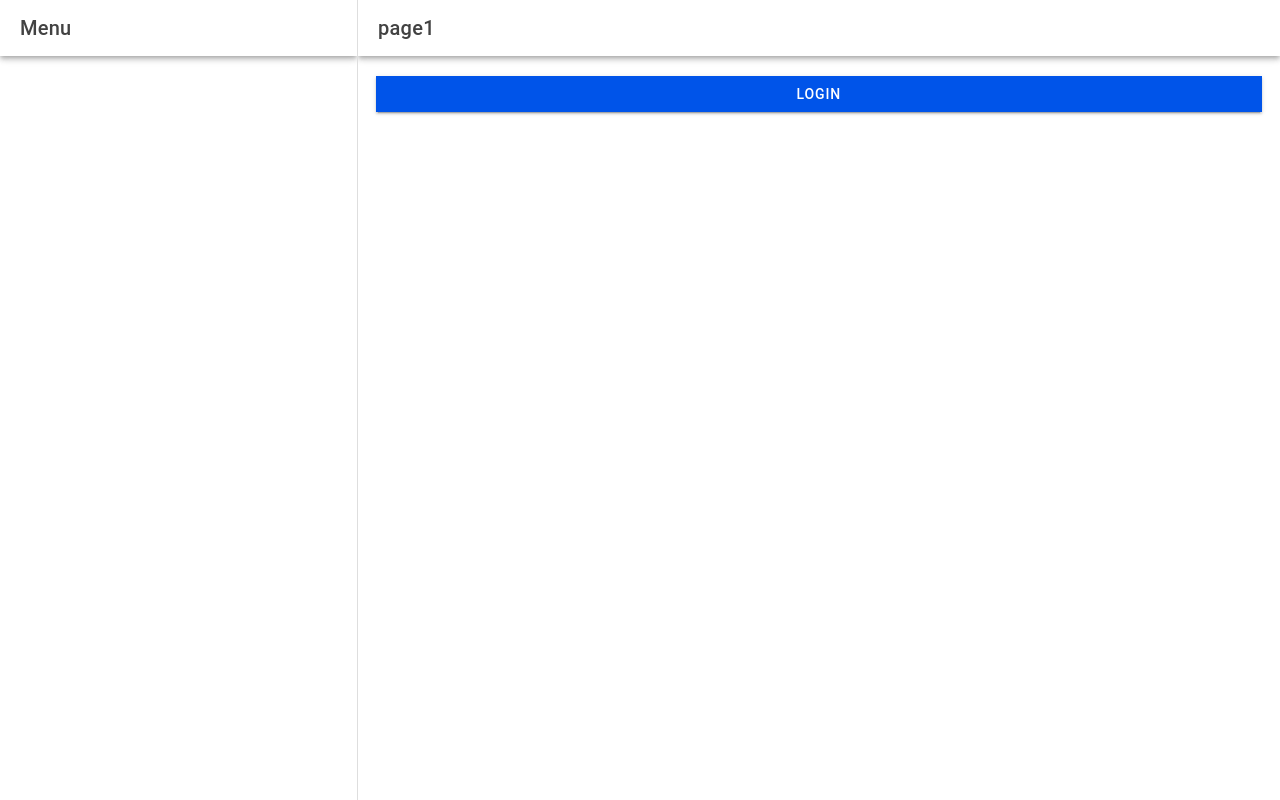
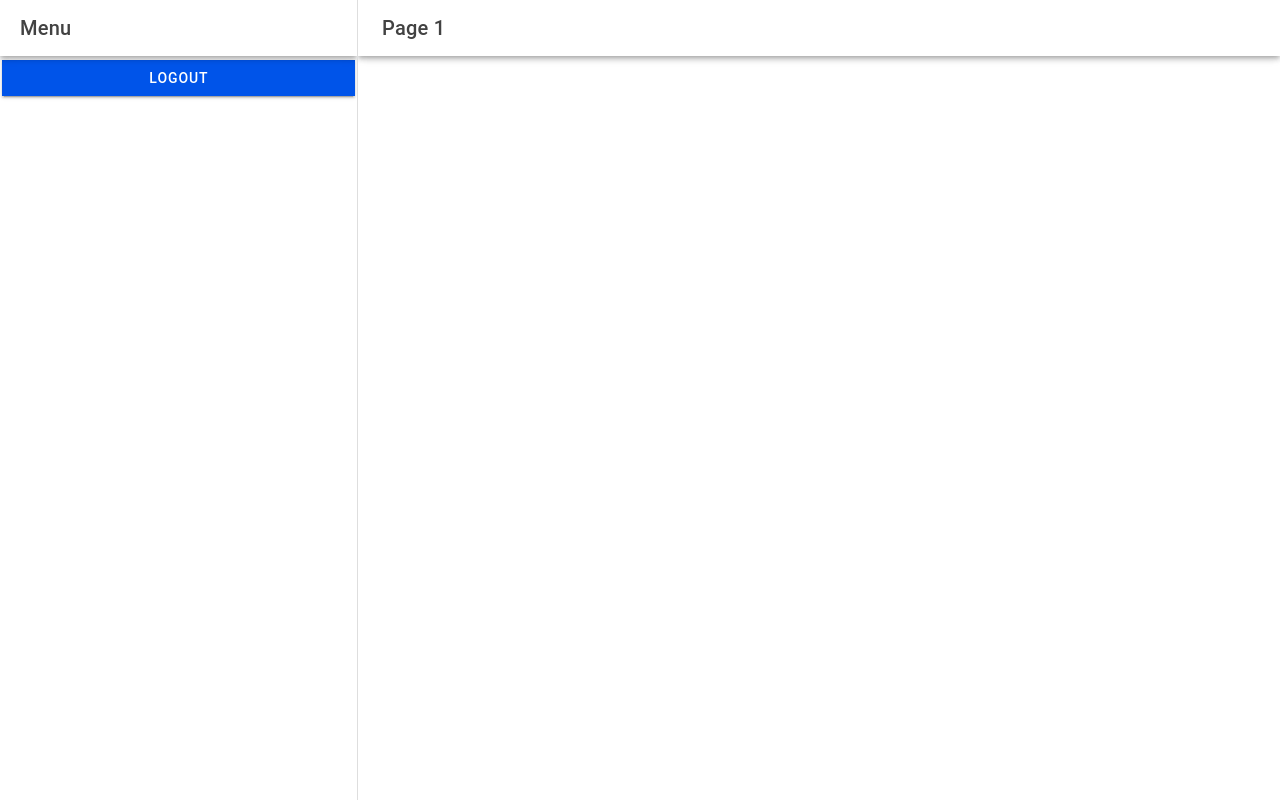
Before and after one commit to jasogclarife/IT35C-mobile, a React (Vite) app: page /app/Page1 in a window 1280 px wide. Built offline with nearby package versions, Linux system fonts and the light colour scheme.

Commit message:
added logout

```diff
--- a/src/pages/Menu.tsx
+++ b/src/pages/Menu.tsx
@@ -1,4 +1,4 @@
-import { IonContent, IonHeader, IonItem, IonMenu, IonPage, IonRouterOutlet, IonSplitPane, IonTitle, IonToolbar, IonIcon, IonMenuToggle } from '@ionic/react';
+import { IonContent, IonHeader, IonItem, IonMenu, IonPage, IonRouterOutlet, IonSplitPane, IonTitle, IonToolbar, IonIcon, IonMenuToggle, IonButton } from '@ionic/react';
 import Home from './Home';
 import { Redirect, Route } from 'react-router';
 import { homeOutline, informationOutline, settingsOutline } from 'ionicons/icons'
@@ -36,6 +36,11 @@ const Menu: React.FC =()=>{
                   </IonMenuToggle>
                 ))}
 
+     <IonButton routerLink="/" routerDirection="back" expand="full">
+                            Logout
+
+                        </IonButton>
+
               </IonContent>
 
            </IonMenu>
--- a/src/pages/page1.tsx
+++ b/src/pages/page1.tsx
@@ -1,28 +1,20 @@
-import { IonButton, IonContent, IonHeader, IonPage, IonTitle,IonToolbar, useIonRouter } from "@ionic/react";
+import { IonButtons, IonHeader, IonMenuButton, IonPage, IonTitle, IonToolbar }from'@ionic/react';
 
-const page1: React.FC =() =>{
-  const navigation = useIonRouter();
+const Page1: React.FC =()=>{
+  return(
+    <IonPage>
+        <IonHeader>
+          <IonToolbar>
 
-  const doLogin = () => {
-    navigation.push('/app', 'forward', 'replace');
-  }
+              <IonButtons slot="start">
+                <IonMenuButton></IonMenuButton>
+              </IonButtons>
 
-    return(
-      <IonPage>
-        <IonHeader>
-         <IonToolbar>
-            <IonTitle> page1</IonTitle>
-         </IonToolbar>
+            <IonTitle>Page 1</IonTitle>
+          </IonToolbar>
         </IonHeader>
-        <IonContent className="ion-padding">
-
-            <IonButton expand="full" onClick={()=> doLogin()}>
-                Login
-            </IonButton>
-        </IonContent>
-      </IonPage>
-
-    );
+    </IonPage>
+  );
 };
 
-export default page1;
+export default Page1;
```
Also changed, not shown: src/pages/template.tsx (+28 -0 lines).
